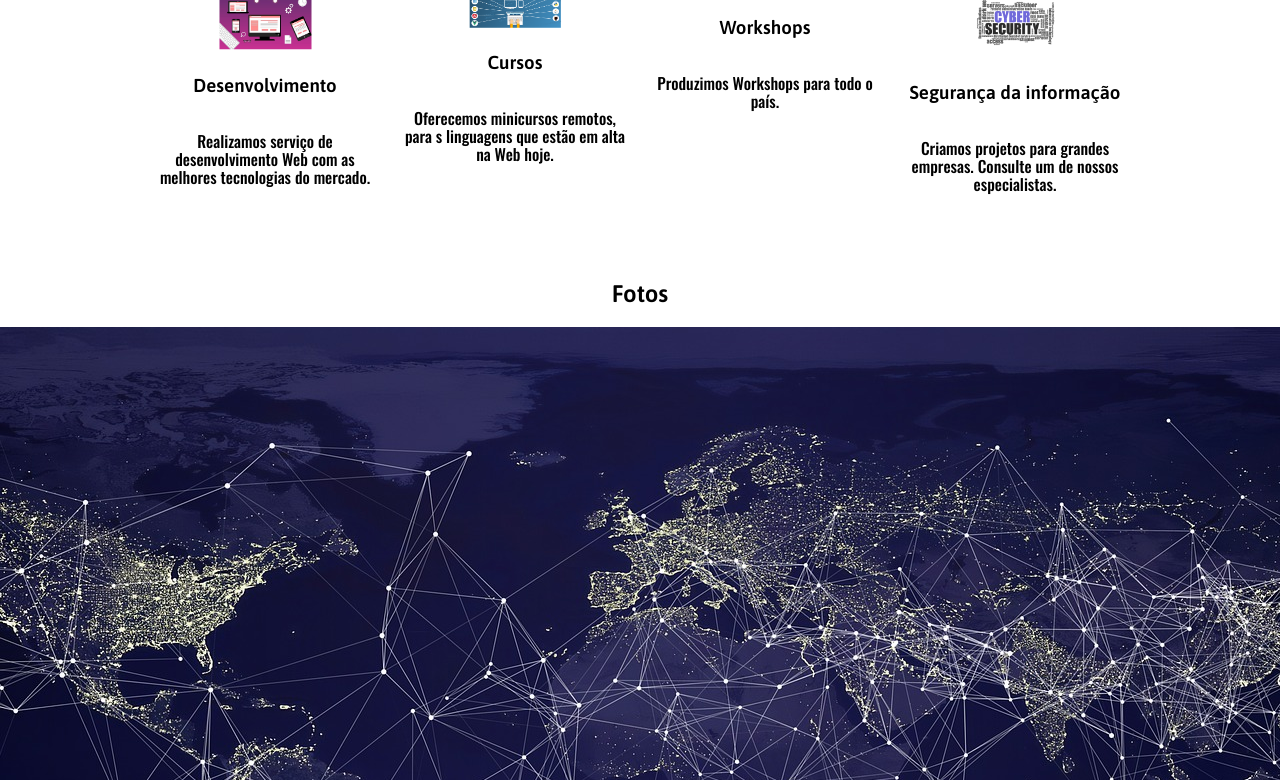
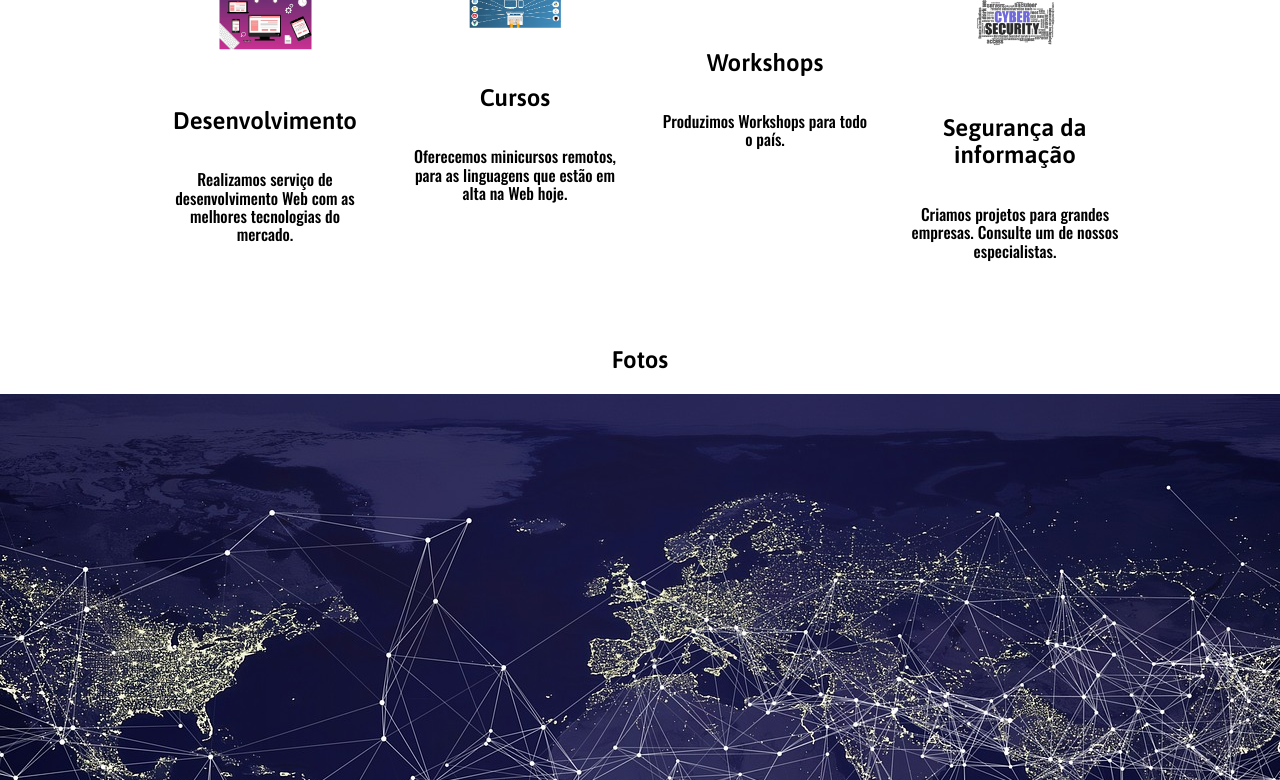
Before and after one commit to nicoleribeiro/cp_codeyo, a plain HTML site: page projeto-site/index.html in a window 1280 px wide. Shown: the part 1026-1806 px from the top of the page. Drawn offline with nearby package versions, Linux system fonts and the light colour scheme.

Commit message:
inserindo cartão com imagem

```diff
--- a/projeto-site/index.html
+++ b/projeto-site/index.html
@@ -69,26 +69,44 @@
             <h2>Serviços</h2>
 
             <!-- div = Este elemento surge sempre como um coringa no meio do HTML. Ele é utilizado pra tudo. Seu display padrão é Block. Mas pode se tornar o que você precisar. Cuidado com sua utilização pois não é semântico. -->
-            <div>
-                <img src="./img/desenvolvimento.jpg" alt="Computadores"/>
-                <h3>Desenvolvimento</h3>
-                <p>Realizamos serviço de  desenvolvimento Web com as melhores tecnologias do mercado.</p>
-            </div>
-            <div>
-                <img src="./img/cursos.png" alt="Notebooks"/>
-                <h3>Cursos</h3>
-                <p>Oferecemos minicursos remotos, para s linguagens que estão em alta na Web hoje.</p>
-            </div>
-            <div>
-                <img src="./img/eventos.jpg" alt="Fone de Ouvido"/>
-                <h3>Workshops</h3>
-                <p>Produzimos Workshops para todo o país.</p>
-            </div>
-            <div>
-                <img src="./img/seguranca-info.png" alt="Texto"/>
-                <h3>Segurança da informação</h3>
-                <p>Criamos projetos para grandes empresas. Consulte um de nossos especialistas.</p>
-            </div>
+
+
+                <div class="card" style="width: 18rem;">
+                    <img src="./img/desenvolvimento.jpg" class="card-img-top" alt="Computadores">
+                    <div class="card-body">
+                    <h2>Desenvolvimento</h2>
+                    <p class="card-text">Realizamos serviço de  desenvolvimento Web com as melhores tecnologias do mercado.</p>
+                    </div>
+                </div>
+
+                <div class="card" style="width: 18rem;">
+                    <img src="./img/cursos.png" class="card-img-top" alt="Notebooks">
+                    <div class="card-body">
+                    <h2>Cursos</h2>
+                    <p class="card-text">Oferecemos minicursos remotos, para as linguagens que estão em alta na Web hoje.</p>
+                    </div>
+                </div>
+
+
+                <div class="card" style="width: 18rem;">
+                    <img src="./img/eventos.jpg" class="card-img-top" alt="Fone de Ouvido">
+                    <div class="card-body">
+                    <h2>Workshops</h2>
+                    <p class="card-text">Produzimos Workshops para todo o país.</p>
+                    </div>
+                </div>
+
+
+
+                <div class="card" style="width: 18rem;">
+                    <img src="./img/seguranca-info.png" class="card-img-top" alt="Texto">
+                    <div class="card-body">
+                    <h2>Segurança da informação</h2>
+                    <p class="card-text">Criamos projetos para grandes empresas. Consulte um de nossos especialistas.</p>
+                    </div>
+                  </div>
+
+
         </section>
 
         <section id="fotos">
```
